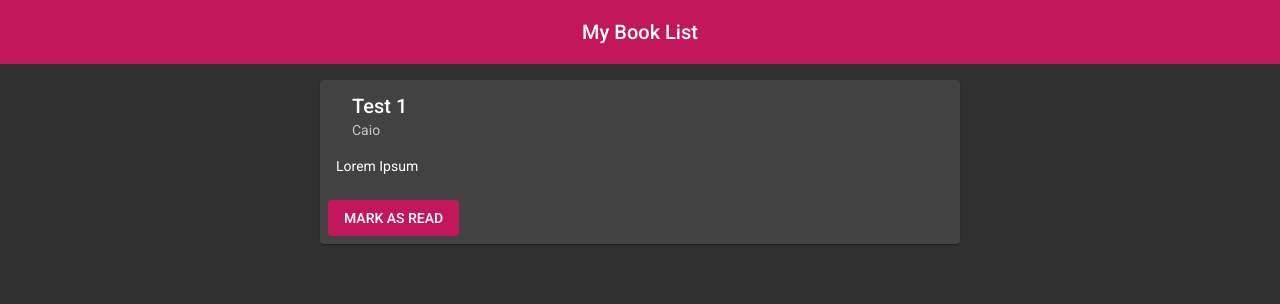
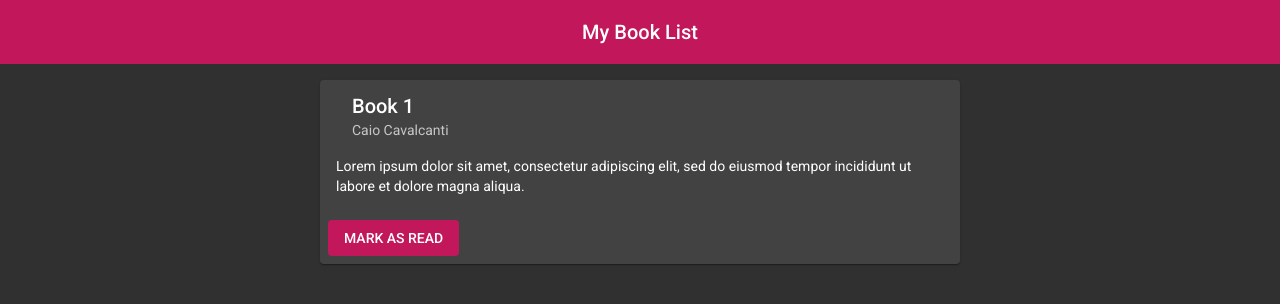
Before and after one commit to CaioCavalcanti/book-list, an Angular app in the folder src/ui/: page / in a window 1280 px wide. Shown: the top 304 px of the page. Built offline with nearby package versions, Linux system fonts and the light colour scheme.

Commit message:
fixes dist folder path and changes test book data

```diff
--- a/src/ui/src/app/book-list/book-list.component.ts
+++ b/src/ui/src/app/book-list/book-list.component.ts
@@ -32,9 +32,9 @@ export class BookListComponent implements OnInit {
     const bookId = (this.books.length + 1).toString();
     return {
       id: bookId,
-      title: `Test ${bookId}`,
-      author: "Caio",
-      description: "Lorem Ipsum"
+      title: `Book ${bookId}`,
+      author: "Caio Cavalcanti",
+      description: "Lorem ipsum dolor sit amet, consectetur adipiscing elit, sed do eiusmod tempor incididunt ut labore et dolore magna aliqua."
     }
   }
 }
```
Also changed, not shown: src/ui/.aws/buildspec.yml.
